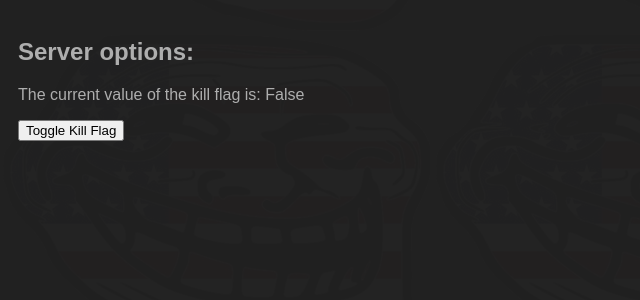
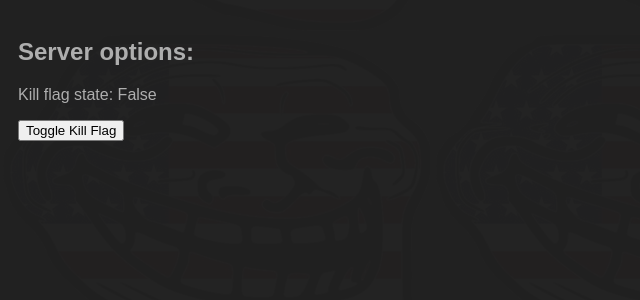
Before and after one commit to besser435/USA-Industries, a Flask app: page /options in a window 1280 px wide. Shown: the top 300 px of the page, without its empty margins (0-640 px from the left). Run offline with Flask 3, Linux system fonts and the light colour scheme.

Commit message:
Update options.html

```diff
--- a/1 billion gecs/web_server/templates/options.html
+++ b/1 billion gecs/web_server/templates/options.html
@@ -24,7 +24,7 @@
 </head>
 <body>
     <div><h2>Server options:</h2>
-    <p>The current value of the kill flag is: {{ kill_flag }}</p>
+    <p>Kill flag state: {{ kill_flag }}</p>
     <button onclick="toggleKillFlag()">Toggle Kill Flag</button>
     </div>
 
```
